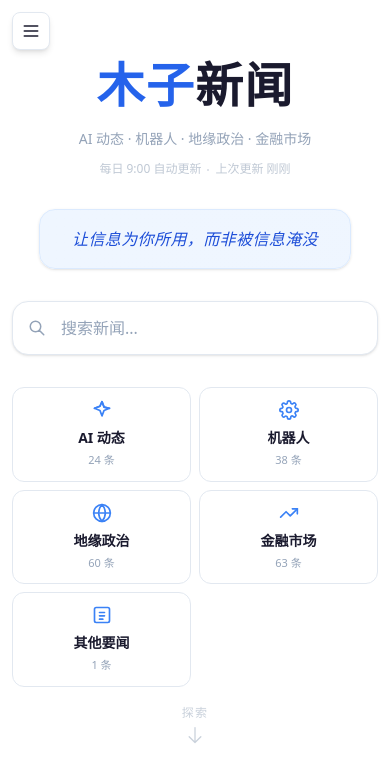
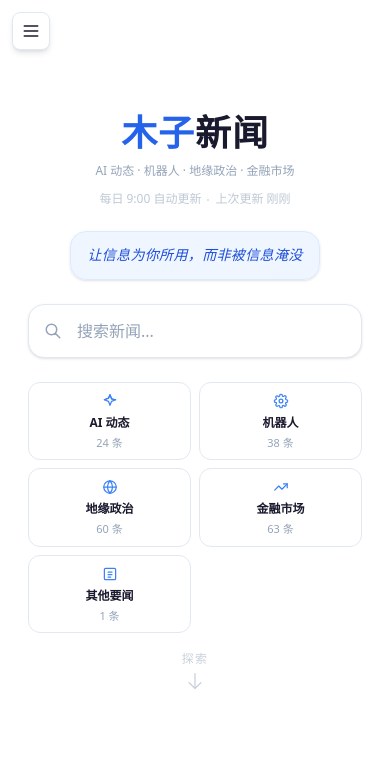
Before and after one commit to qqqzhH/li-news, a Next.js app: page / in a window 390 px wide. Shown: the top 782 px of the page. Built offline with nearby package versions, Linux system fonts and the light colour scheme.

Commit message:
style: 手机端紧凑排版 - 缩小字体、间距、卡片

```diff
--- a/src/app/page.tsx
+++ b/src/app/page.tsx
@@ -111,15 +111,15 @@ export default function HomePage() {
     <div className="snap-container space-y-0">
 
       {/* ===== Screen 1: Hero ===== */}
-      <section data-section="home" className="min-h-screen flex flex-col justify-center items-center px-5 md:px-16 max-w-4xl mx-auto w-full">
+      <section data-section="home" className="min-h-screen flex flex-col justify-center items-center px-4 md:px-16 max-w-4xl mx-auto w-full">
 
         {/* Title */}
         <div className="text-center">
-          <h1 ref={titleRef} className="text-5xl sm:text-7xl md:text-8xl font-black tracking-wide leading-none">
+          <h1 ref={titleRef} className="text-4xl sm:text-7xl md:text-8xl font-black tracking-wide leading-none">
             <span className="text-[var(--color-ocean-600)]">木子</span>
             <span className="text-[var(--color-text)]">新闻</span>
           </h1>
-          <p ref={subtitleRef} className="mt-5 text-sm md:text-base text-[var(--color-text-muted)] max-w-md mx-auto">
+          <p ref={subtitleRef} className="mt-3 sm:mt-5 text-xs sm:text-base text-[var(--color-text-muted)] max-w-md mx-auto">
             AI 动态 · 机器人 · 地缘政治 · 金融市场
           </p>
           <div ref={updRef} className="mt-3 text-xs text-[var(--color-text-muted)]/60">
@@ -134,9 +134,9 @@ export default function HomePage() {
         </div>
 
         {/* Quote - daily */}
-        <div ref={quoteRef} className="mt-8 text-center">
-          <div className="inline-block px-8 py-4 rounded-2xl bg-gradient-to-r from-[var(--color-ocean-50)] to-blue-50 border border-[var(--color-ocean-100)] shadow-sm">
-            <p className="quote-text text-base md:text-lg text-[var(--color-ocean-700)] font-serif italic leading-relaxed tracking-wide" data-text={quote.text}>
+        <div ref={quoteRef} className="mt-6 sm:mt-8 text-center">
+          <div className="inline-block px-4 sm:px-8 py-3 sm:py-4 rounded-2xl bg-gradient-to-r from-[var(--color-ocean-50)] to-blue-50 border border-[var(--color-ocean-100)] shadow-sm">
+            <p className="quote-text text-sm sm:text-lg text-[var(--color-ocean-700)] font-serif italic leading-relaxed tracking-wide" data-text={quote.text}>
               <span className="text-2xl text-[var(--color-ocean-400)] leading-none mr-2">&ldquo;</span>
               {quote.text}
               <span className="text-2xl text-[var(--color-ocean-400)] leading-none ml-2">&rdquo;</span>
@@ -148,22 +148,22 @@ export default function HomePage() {
         </div>
 
         {/* Search */}
-        <div ref={searchRef} className="mt-8 max-w-sm mx-auto w-full">
+        <div ref={searchRef} className="mt-6 sm:mt-8 max-w-sm mx-auto w-full px-4 sm:px-0">
           <SearchBar large />
         </div>
 
         {/* Category cards */}
-        <div ref={catsRef} className="mt-8 grid grid-cols-2 sm:grid-cols-3 md:grid-cols-5 gap-2 sm:gap-3 max-w-3xl mx-auto w-full">
+        <div ref={catsRef} className="mt-6 sm:mt-8 grid grid-cols-2 sm:grid-cols-3 md:grid-cols-5 gap-2 sm:gap-3 max-w-3xl mx-auto w-full px-4 sm:px-0">
           {CATEGORIES.map((cat) => {
             const count = data.items.filter((i) => i.category === cat.key).length;
             return (
               <Link key={cat.key} href={`/${cat.key}`}
-                className="cat-card bg-white border border-[var(--color-border)] rounded-xl py-3 px-2 text-center hover:border-[var(--color-ocean-400)] hover:shadow-lg hover:-translate-y-1.5 transition-all duration-250"
+                className="cat-card bg-white border border-[var(--color-border)] rounded-xl py-2 sm:py-3 px-2 text-center hover:border-[var(--color-ocean-400)] hover:shadow-lg hover:-translate-y-1.5 transition-all duration-250"
               >
-                <div className="flex justify-center mb-2 text-[var(--color-ocean-500)]">
-                  <span dangerouslySetInnerHTML={{ __html: CATEGORY_ICONS[cat.key] || "" }} />
+                <div className="flex justify-center mb-1 sm:mb-2 text-[var(--color-ocean-500)]">
+                  <span className="scale-75 sm:scale-100" dangerouslySetInnerHTML={{ __html: CATEGORY_ICONS[cat.key] || "" }} />
                 </div>
-                <div className="text-sm font-semibold text-[var(--color-text)]">{cat.label}</div>
+                <div className="text-xs sm:text-sm font-semibold text-[var(--color-text)]">{cat.label}</div>
                 <div className="text-[11px] text-[var(--color-text-muted)] mt-1">{count} 条</div>
               </Link>
             );
@@ -180,10 +180,10 @@ export default function HomePage() {
       </section>
 
       {/* ===== Screen 2: 今日精选 ===== */}
-      <section data-section="recommended" className="min-h-screen flex flex-col justify-center py-10 sm:py-20 px-4 sm:px-6 md:px-16" ref={section2Ref}>
+      <section data-section="recommended" className="min-h-screen flex flex-col justify-center py-6 sm:py-20 px-3 sm:px-6 md:px-16" ref={section2Ref}>
         <div className="max-w-5xl mx-auto">
           {/* Section header */}
-          <div className="flex items-center gap-2 sm:gap-4 mb-6 sm:mb-8">
+          <div className="flex items-center gap-2 sm:gap-4 mb-4 sm:mb-8">
             <div className="h-px flex-1 bg-gradient-to-r from-transparent via-[var(--color-ocean-300)] to-transparent max-w-[60px] sm:max-w-[120px]" />
             <div className="text-center shrink-0">
               <h2 className="text-xl sm:text-3xl md:text-4xl font-black text-[var(--color-text)] tracking-tight">今日精选</h2>
```
